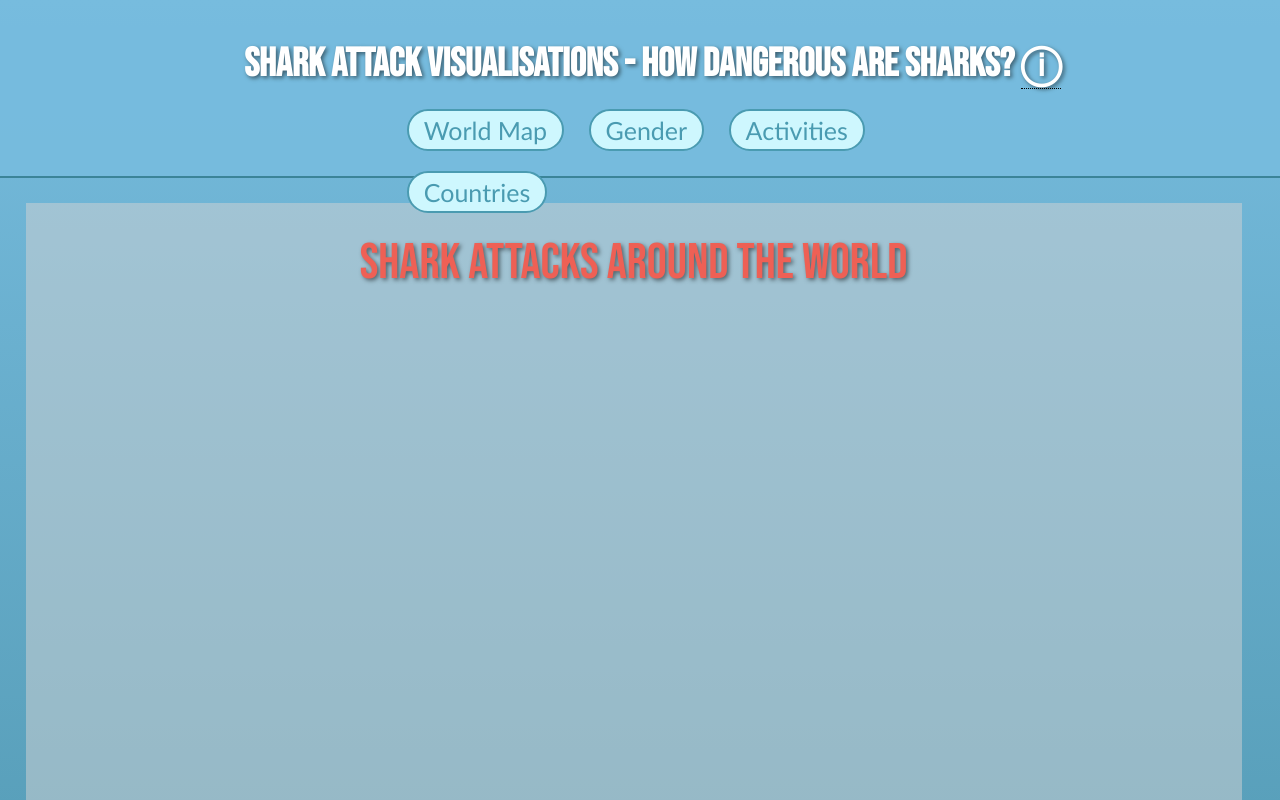
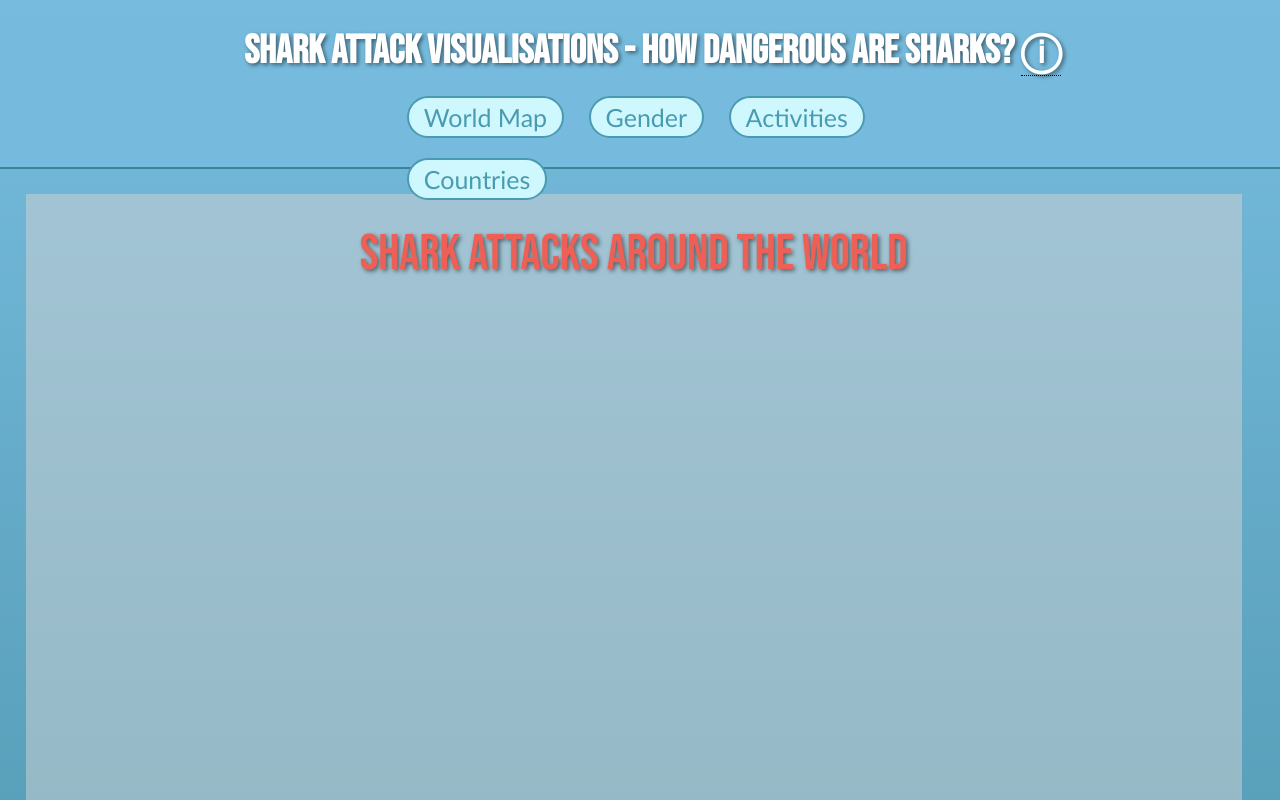
Before and after one commit to jsolthomsen/heftige-maend, a website: page 1semester-projekt/index.html in a window 1280 px wide. Shown: the top 800 px of the page. Drawn offline with nearby package versions, Linux system fonts and the light colour scheme; no server answers.

Commit message:
mere styling

```diff
--- a/1semester-projekt/style.css
+++ b/1semester-projekt/style.css
@@ -46,8 +46,11 @@ button:hover {
 
 /*menu*/
 .menu {
-  height: 150px;
-  padding: 1%;
+  height: 140px;
+  padding-left: 1%;
+  padding-right: 1%;
+  padding-top: 0%;
+  padding-bottom: 0%;
   position: sticky;
   top: 0;
   left: 0;
```
